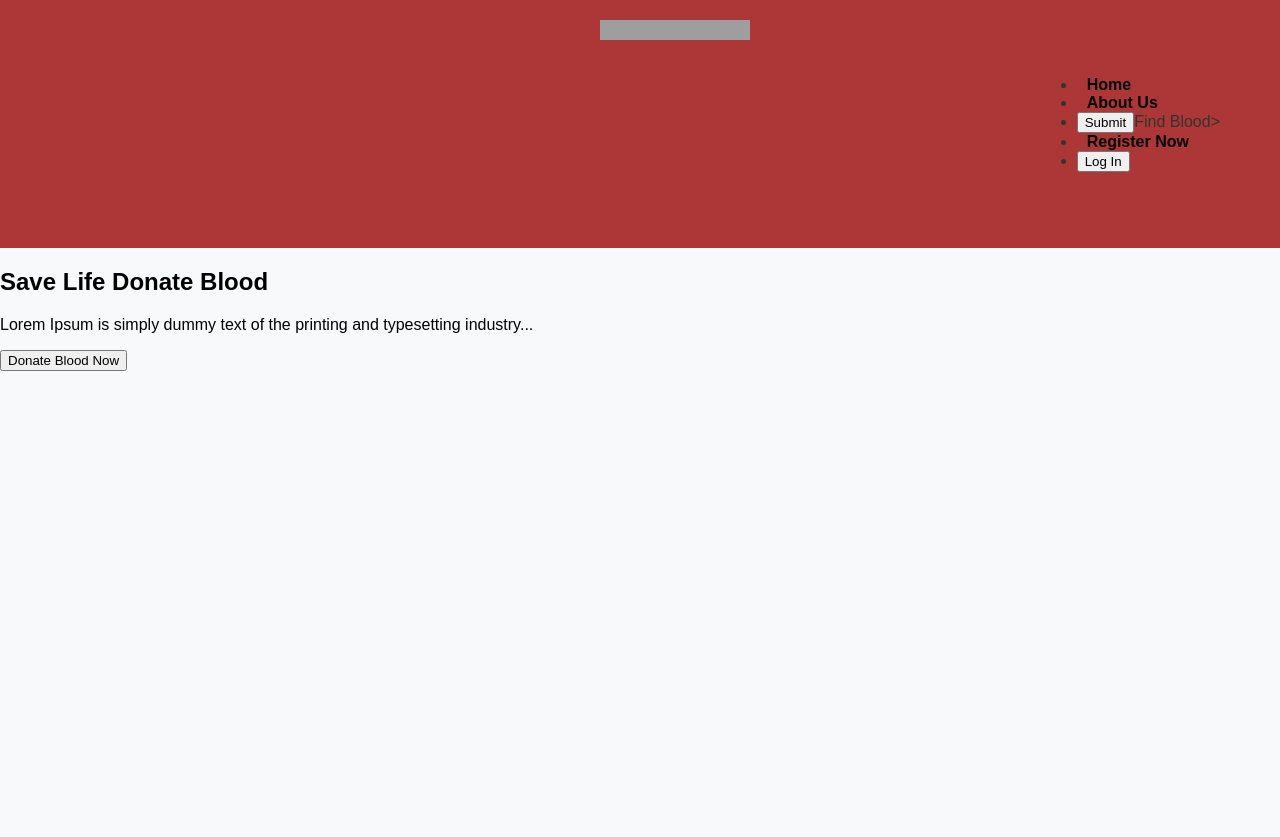
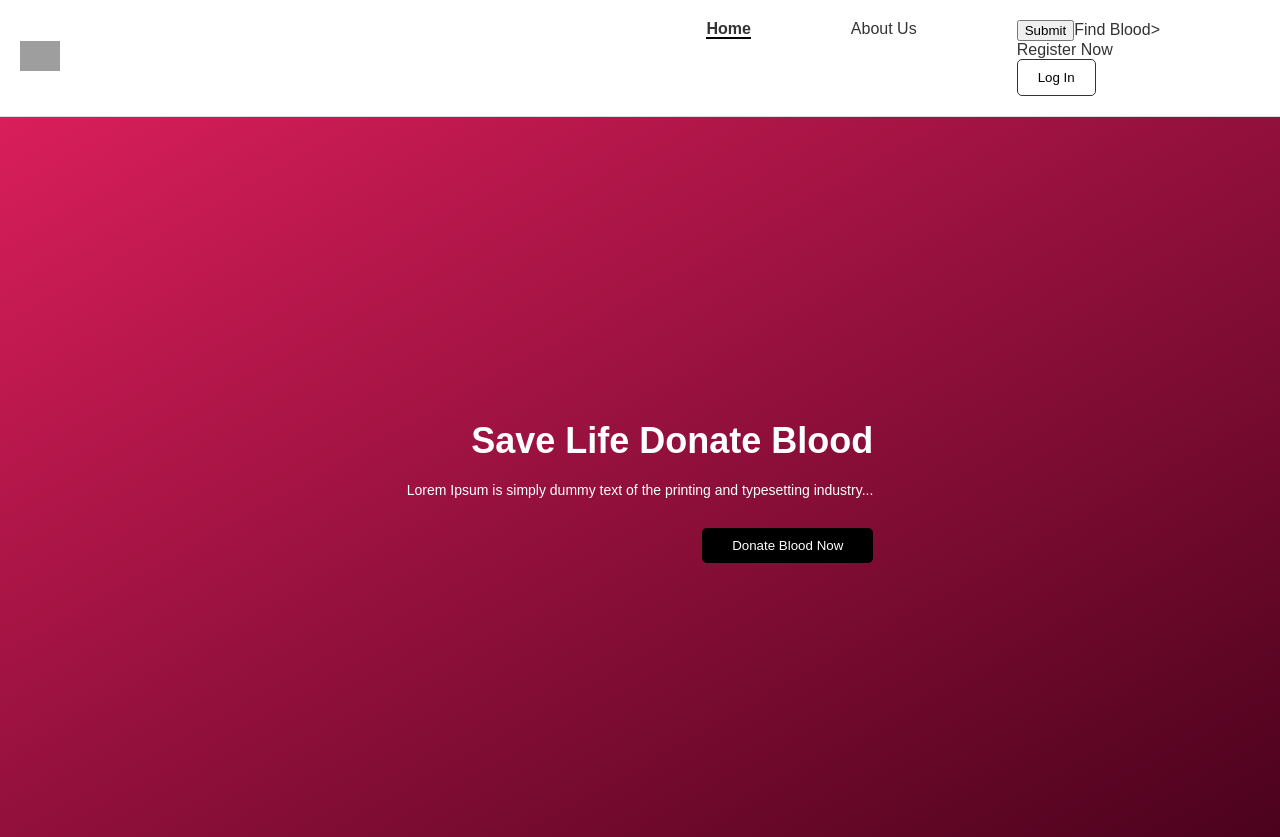
Before and after one commit to ajayyyd/mini-project, a PHP site: page / in a window 1280 px wide. Before the commit the page ends 371 px from the top, so only its background shows below. Run offline with PHP 8.4, Linux system fonts and the light colour scheme; grey boxes are pictures that could not be loaded.

Commit message:
Update styles.css

```diff
--- a/styles.css
+++ b/styles.css
@@ -1,88 +1,100 @@
 body {
+    margin: 0;
     font-family: Arial, sans-serif;
-    background-color: #f8f9fa;
+    background-color: #ffffff;
+    color: #333;
+}
+
+header {
+    display: flex;
+    justify-content: space-between;
+    align-items:center;
+    padding: 20px 20px 20px;
+    background-color: #fff;
+    border-bottom: 1px solid #ddd;
+
+}
+
+.logo img {
+    width: 40px;
+}
+
+nav ul {
+    display: flex;
+    list-style: none;
     margin: 0;
     padding: 0;
 }
-header {
-    background-color: #ad3737;
-    padding: 60px ;
-    display:flex;
-    flex-direction: row;
-    justify-content: flex-end;
-    align-items:baseline;
-    color: #000000;
-    gap:50px;
+
+nav ul li {
+    margin-right: 100px;
 }
-.logo img {
-    position: absolute;
-    top: 20px;
-    left: 600px;
-    width: 150px;
-    height: 20px;
 
-    /* max-height: 60px;
-    padding: 15px 90px 20px */
+nav ul li a {
+    text-decoration: none;
+    color: #333;
 }
-.logo a{
+
+nav ul li a.active {
+    font-weight: bold;
+    border-bottom: 2px solid #000;
+}
+nav ul li a:hover {
+    /* font-weight: bold; */
+    text-decoration: underline;
+    /* border-bottom: 2px solid #000; */
+}
+
+.login-btn {
+    background-color: transparent;
+    border: 1px solid #333;
+    padding: 10px 20px;
+    cursor: pointer;
+    border-radius: 5px;
+}
+.login-btn:hover {
+    background-color: #000000;
     color: #fff;
-    text-decoration: none;
-    font-weight: bold;
-    padding: 5px 10px;
-    transition: background-color 0.3s ease;
+    transform: scale(1.05);
 }
-nav {
-    margin-left: 30%;
-    color: #333;
 
+.hero {
+    display: flex;
+    justify-content: center;
+    align-items: center;
+    height: calc(100vh - 80px);
+    background: linear-gradient(to bottom right, #D91E5B, #4B021C);
+    color: white;
+    text-align: right;
+    padding: 0 20px;
+}
 
+.hero .content {
+    max-width: 500px;
 }
-nav a {
 
-    color: #000000;
-    text-decoration: none;
-    font-weight: bold;
-    padding: 5px 10px;
-    transition: background-color 0.3s ease;
+.hero h1 {
+    font-size: 36px;
+    margin-bottom: 20px;
+}
 
+.hero p {
+    font-size: 14px;
+    margin-bottom: 30px;
 }
-nav a:hover {
-    /* background-color: #c11b20;
-    border-radius: 5px; */
-    text-decoration: underline;
+
+.cta-btn {
+    background-color: #000;
+    color: #fff;
+    padding: 10px 30px;
+    border: none;
+    cursor: pointer;
+    border-radius: 5px;
 }
-.container {
-    max-width: 600px;
-    margin: 20px auto;
-    padding: 20px;
-    text-align: center;
+
+.cta-btn:hover {
+    background-color: #000000;
+    color: #f0e9e9;
+    transform: scale(1.01);
+    box-shadow: 2px #333 ;
 }
-.btn {
-    display: block;
-    width: 100%;
-    margin: 10px 0;
-    padding: 15px;
-    background-color: #e31b23;
-    color: #fff;
-    text-decoration: none;
-    font-size: 18px;
-    border-radius: 5px;
-    transition: background-color 0.3s ease;
-}
-.btn:hover {
-    background-color: #c11b20;
-}
-.btn-secondary {
-    background-color: #555;
-}
-.btn-secondary:hover {
-    background-color: #333;
-}
-.image-container {
-    margin: 20px 0;
-}
-.image-container img {
-    width: 100%;
-    height: auto;
-    border-radius: 10px;
-}
```
